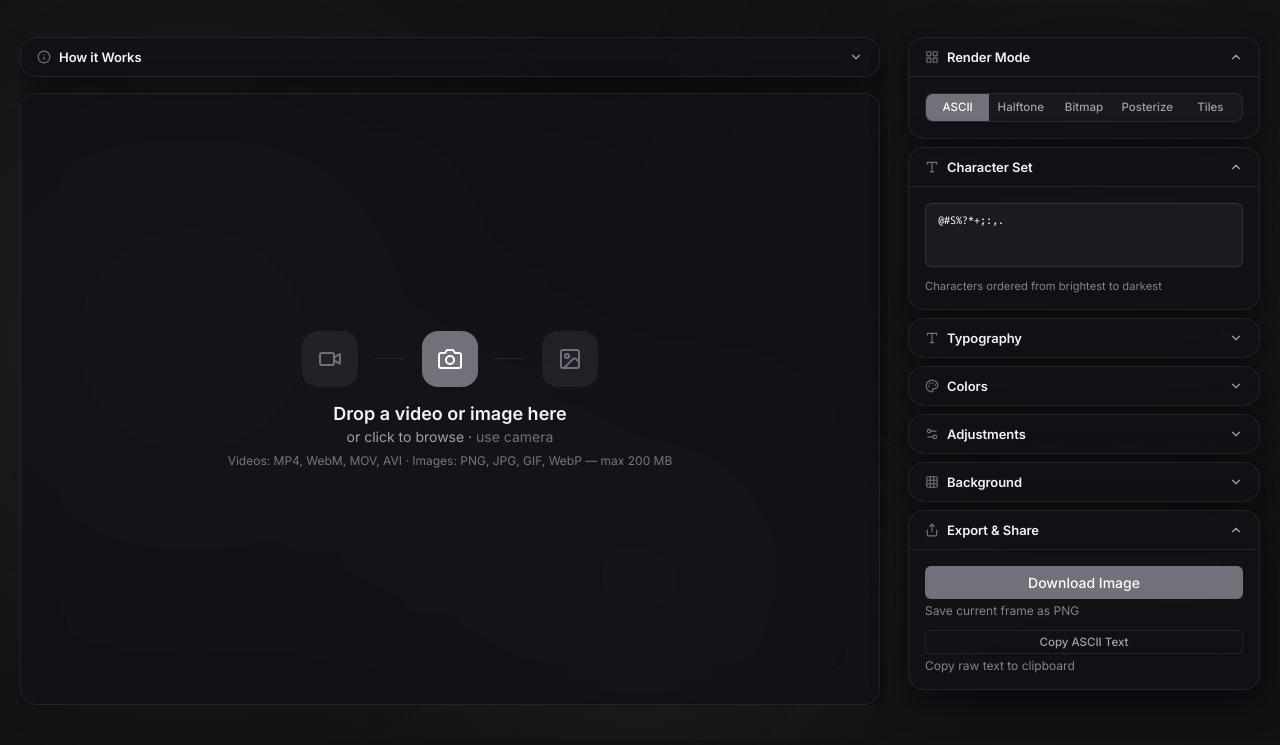
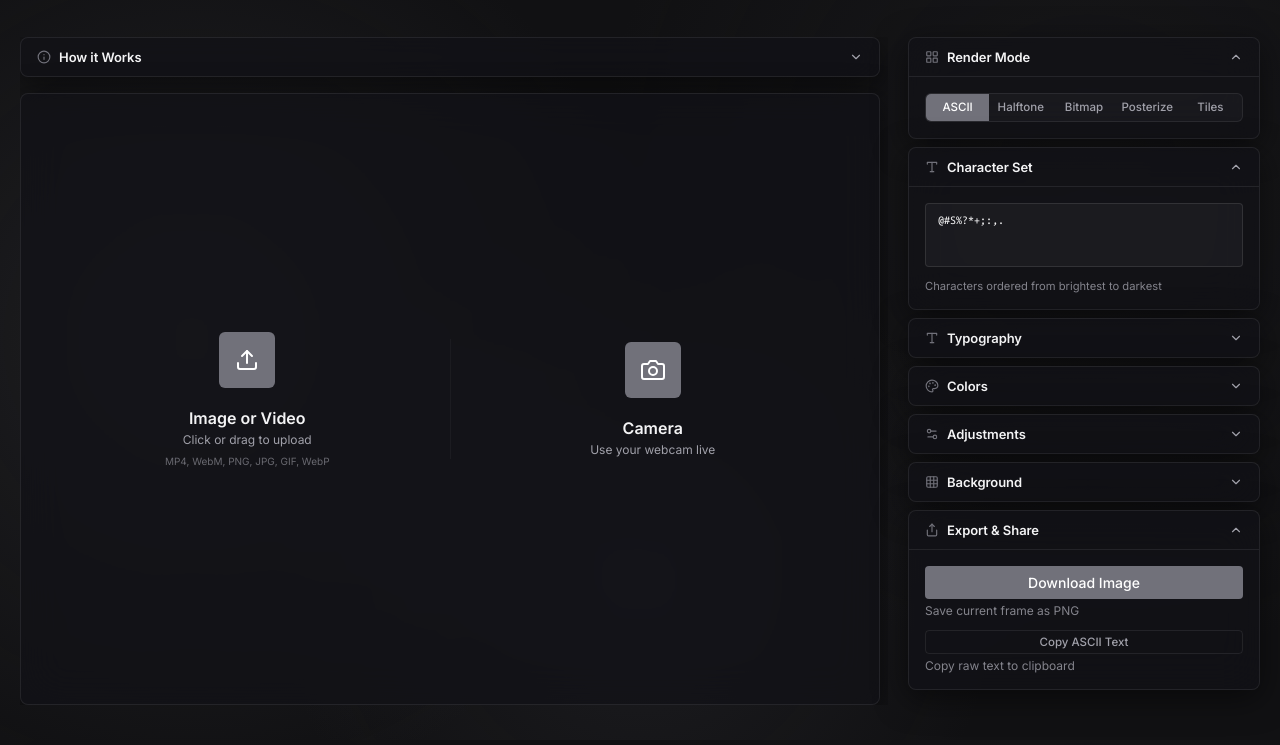
Before and after one commit to igormzs/ascii-art-tool, a website built with Vite: page index.html in a window 1280 px wide. Shown: the part 60-805 px from the top of the page. Built offline with nearby package versions, Linux system fonts and the light colour scheme; files whose address does not match are found by name; a web font is replaced by a local one.

Commit message:
Redesign upload area, update corner-radius tokens, and set favicon

```diff
--- a/index.html
+++ b/index.html
@@ -20,7 +20,7 @@
                 <div class="header-container">
                     <div class="logo cursor-pointer">
                         <div class="logo-icon">
-                            <img src="/favicon.png" alt="Logo" style="width: 100%; height: 100%; object-fit: cover; border-radius: 4px;">
+                            <img src="/new%20logo%20test.png" alt="Logo" style="width: 100%; height: 100%; object-fit: cover; border-radius: var(--radius-xs);">
                         </div>
                         <h1 class="logo-text">ASCII Toool</h1>
                     </div>
@@ -55,24 +55,31 @@
                     </details>
 
                     <div id="upload-dropzone" class="dropzone">
-                        <div class="dropzone-content" id="dropzone-content">
-                            <div class="icon-group">
-                                <div class="icon-box">
-                                    <svg xmlns="http://www.w3.org/2000/svg" width="24" height="24" viewBox="0 0 24 24" fill="none" stroke="currentColor" stroke-width="2" stroke-linecap="round" stroke-linejoin="round"><path d="m16 13 5.223 3.482a.5.5 0 0 0 .777-.416V7.87a.5.5 0 0 0-.752-.432L16 10.5"></path><rect x="2" y="6" width="14" height="12" rx="2"></rect></svg>
+                        <div class="dropzone-split">
+                            <!-- Upload Area -->
+                            <div class="drop-option" id="btn-upload-trigger">
+                                <div class="icon-box highlight">
+                                    <svg xmlns="http://www.w3.org/2000/svg" width="24" height="24" viewBox="0 0 24 24" fill="none" stroke="currentColor" stroke-width="2" stroke-linecap="round" stroke-linejoin="round"><path d="M21 15v4a2 2 0 0 1-2 2H5a2 2 0 0 1-2-2v-4"/><polyline points="17 8 12 3 7 8"/><line x1="12" x2="12" y1="3" y2="15"/></svg>
                                 </div>
-                                <div class="icon-divider"></div>
-                                <div id="btn-camera" class="icon-box highlight" title="Use Camera">
+                                <div class="drop-text-group">
+                                    <p class="drop-title">Image or Video</p>
+                                    <p class="drop-subtitle">Click or drag to upload</p>
+                                    <p class="drop-hint">MP4, WebM, PNG, JPG, GIF, WebP</p>
+                                </div>
+                            </div>
+
+                            <!-- Divider -->
+                            <div class="drop-divider"></div>
+
+                            <!-- Camera Area -->
+                            <div class="drop-option" id="btn-camera">
+                                <div class="icon-box highlight">
                                     <svg xmlns="http://www.w3.org/2000/svg" width="24" height="24" viewBox="0 0 24 24" fill="none" stroke="currentColor" stroke-width="2" stroke-linecap="round" stroke-linejoin="round"><path d="M23 19a2 2 0 0 1-2 2H3a2 2 0 0 1-2-2V8a2 2 0 0 1 2-2h4l2-3h6l2 3h4a2 2 0 0 1 2 2z"/><circle cx="12" cy="13" r="4"/></svg>
                                 </div>
-                                <div class="icon-divider"></div>
-                                <div class="icon-box">
-                                    <svg xmlns="http://www.w3.org/2000/svg" width="24" height="24" viewBox="0 0 24 24" fill="none" stroke="currentColor" stroke-width="2" stroke-linecap="round" stroke-linejoin="round"><rect width="18" height="18" x="3" y="3" rx="2" ry="2"></rect><circle cx="9" cy="9" r="2"></circle><path d="m21 15-3.086-3.086a2 2 0 0 0-2.828 0L6 21"></path></svg>
+                                <div class="drop-text-group">
+                                    <p class="drop-title">Camera</p>
+                                    <p class="drop-subtitle">Use your webcam live</p>
                                 </div>
-                            </div>
-                            <div class="dropzone-text">
-                                <p class="title">Drop a video or image here</p>
-                                <p class="subtitle">or click to browse · <span id="text-use-camera" class="text-primary cursor-pointer">use camera</span></p>
-                                <p class="hint">Videos: MP4, WebM, MOV, AVI · Images: PNG, JPG, GIF, WebP — max 200 MB</p>
                             </div>
                         </div>
                         <input accept="video/*,image/*" id="input-file" type="file" class="hidden">
--- a/src/style.css
+++ b/src/style.css
@@ -29,9 +29,9 @@
   --hover-overlay: rgba(255, 255, 255, 0.03);
   --toggle-track: rgba(255, 255, 255, 0.08);
 
-  --radius: 1rem;
-  --radius-sm: 0.5rem;
-  --radius-xs: 0.375rem;
+  --radius: 0.5rem;
+  --radius-sm: 0.375rem;
+  --radius-xs: 0.25rem;
 }
 
 /* ===========================
@@ -173,7 +173,7 @@ body {
 .logo-icon {
   width: 2rem;
   height: 2rem;
-  border-radius: 0.5rem;
+  border-radius: var(--radius-sm);
   background-color: var(--primary-subtle);
   display: flex;
   align-items: center;
@@ -194,7 +194,7 @@ body {
 .theme-toggle-btn {
   width: 2.25rem;
   height: 2.25rem;
-  border-radius: 0.625rem;
+  border-radius: var(--radius-sm);
   border: 1px solid var(--card-border);
   background: var(--card);
   backdrop-filter: blur(10px);
@@ -303,24 +303,13 @@ body {
 }
 .dropzone:hover {
   border-color: var(--ring);
-  background-color: color-mix(in srgb, var(--card) 90%, var(--primary) 10%);
+  background-color: color-mix(in srgb, var(--card) 95%, var(--primary) 5%);
 }
-.dropzone-content {
-  display: flex;
-  flex-direction: column;
-  align-items: center;
-  gap: 1rem;
-  text-align: center;
-}
-.icon-group {
-  display: flex;
-  align-items: center;
-  gap: 1rem;
-}
+
 .icon-box {
   width: 3.5rem;
   height: 3.5rem;
-  border-radius: 1rem;
+  border-radius: var(--radius-sm);
   background-color: var(--primary-subtle);
   display: flex;
   align-items: center;
@@ -334,44 +323,75 @@ body {
   color: var(--primary-foreground);
 }
 
-.icon-box.highlight:hover {
-  transform: scale(1.1);
+.drop-option:hover .icon-box.highlight {
+  transform: scale(1.05);
   box-shadow: 0 0 20px var(--ring);
+}
+.dropzone-split {
+  display: flex;
+  align-items: center;
+  justify-content: center;
+  width: 100%;
+  height: 100%;
+  gap: 1.5rem;
+  padding: 1rem;
+}
+
+.drop-option {
+  flex: 1;
+  display: flex;
+  flex-direction: column;
+  align-items: center;
+  gap: 1.25rem;
+  padding: 2rem 1rem;
+  border-radius: var(--radius-sm);
+  transition: all 0.2s ease;
   cursor: pointer;
 }
 
-.cursor-pointer {
-  cursor: pointer;
+.drop-option:hover {
+  background-color: var(--hover-overlay);
 }
-.cursor-pointer:hover {
-  text-decoration: underline;
+
+.drop-divider {
+  width: 1px;
+  height: 120px;
+  background-color: var(--card-border);
+  opacity: 0.5;
 }
-.divider-v {
-  width: 1px;
-  height: 1.5rem;
-  background-color: var(--border);
-  margin: 0 0.5rem;
+
+.drop-text-group {
+  text-align: center;
 }
-.icon-divider {
-  width: 2rem;
-  height: 1px;
-  background-color: var(--card-border);
-}
-.dropzone-text .title {
-  font-size: 1.125rem;
+
+.drop-title {
+  font-size: 1rem;
   font-weight: 600;
   color: var(--foreground);
+  margin-bottom: 0.25rem;
 }
-.dropzone-text .subtitle {
-  font-size: 0.875rem;
-  color: var(--foreground-muted);
-  margin-top: 0.25rem;
-}
-.dropzone-text .hint {
+
+.drop-subtitle {
   font-size: 0.75rem;
   color: var(--foreground-muted);
+}
+
+.drop-hint {
+  font-size: 0.625rem;
+  color: var(--foreground-muted);
   margin-top: 0.5rem;
-  opacity: 0.7;
+  opacity: 0.6;
+}
+
+@media (max-width: 640px) {
+  .dropzone-split {
+    flex-direction: column;
+    gap: 1rem;
+  }
+  .drop-divider {
+    width: 80%;
+    height: 1px;
+  }
 }
 
 #output-container {
```
Also changed, not shown: public/logo.png (deleted).
